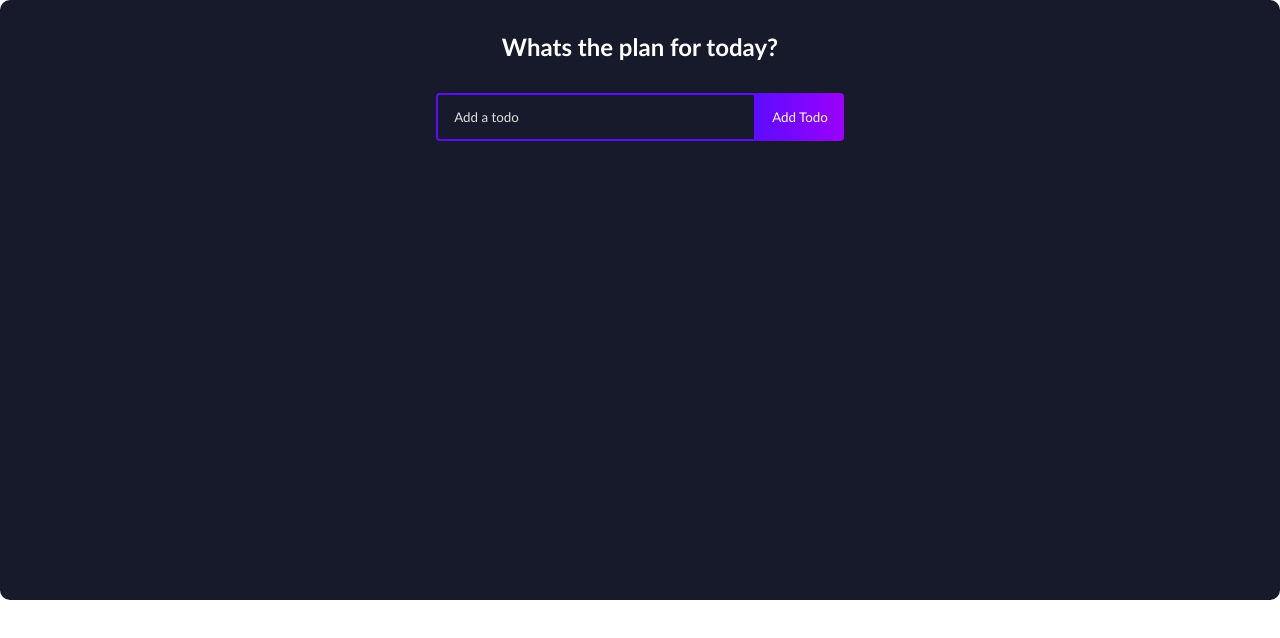
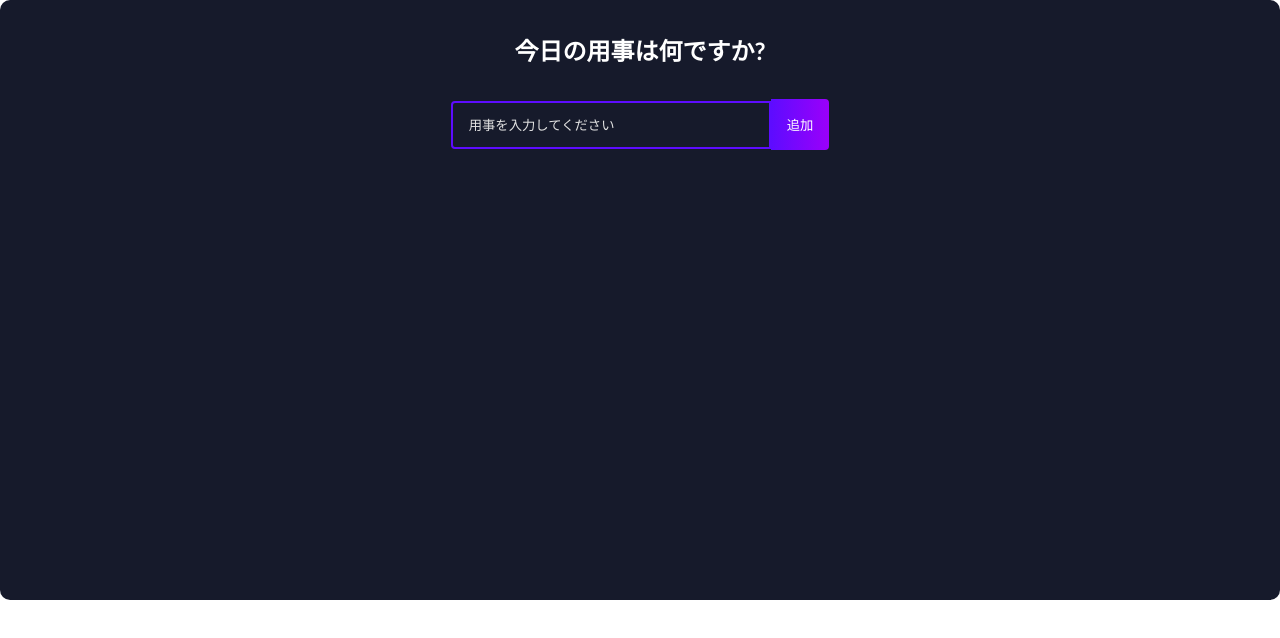
Before and after one commit to annin-tofu/to-do-list-app-JP, a React (Create React App) app: page / in a window 1280 px wide. Shown: the top 638 px of the page. Built offline with nearby package versions, Linux system fonts and the light colour scheme.

Commit message:
Japanese ver

```diff
--- a/src/components/TodoForm.js
+++ b/src/components/TodoForm.js
@@ -36,7 +36,7 @@ function TodoForm(props) {
         // note   fragments are <> and </>
         <>
           <input
-            placeholder="Update your todo"
+            placeholder="用事を入力してください"
             value={input}
             name="text"
             className="todo-input edit"
@@ -44,13 +44,13 @@ function TodoForm(props) {
             ref={inputRef}
           />
           <button onClick={handleSubmit} className="todo-button edit">
-            Update
+            編集
           </button>
         </>
       ) : (
         <>
           <input
-            placeholder="Add a todo"
+            placeholder="用事を入力してください"
             value={input}
             name="text"
             className="todo-input"
@@ -58,7 +58,7 @@ function TodoForm(props) {
             ref={inputRef}
           />
           <button onClick={handleSubmit} className="todo-button">
-            Add todo
+            追加
           </button>
         </>
       )}
@@ -66,4 +66,4 @@ function TodoForm(props) {
   );
 }
 
-export default TodoForm
+export default TodoForm;
--- a/src/components/TodoList.js
+++ b/src/components/TodoList.js
@@ -22,7 +22,7 @@ function TodoList() {
     if (!newValue.text || /^\s*$/.test(newValue.text)) {
       return;
     }
-    // ternary function i.e. ? !
+    // ternary function e.g. ? !
     setTodos((prev) =>
       prev.map((item) => (item.id === todoId ? newValue : item))
     );
@@ -49,7 +49,7 @@ function TodoList() {
 
   return (
     <div>
-      <h1>Whats the plan for today?</h1>
+      <h1>今日の用事は何ですか?</h1>
       <TodoForm onSubmit={addTodo} />
       <Todo
         todos={todos}
```
Also changed, not shown: src/App.css (+6 -4 lines).
